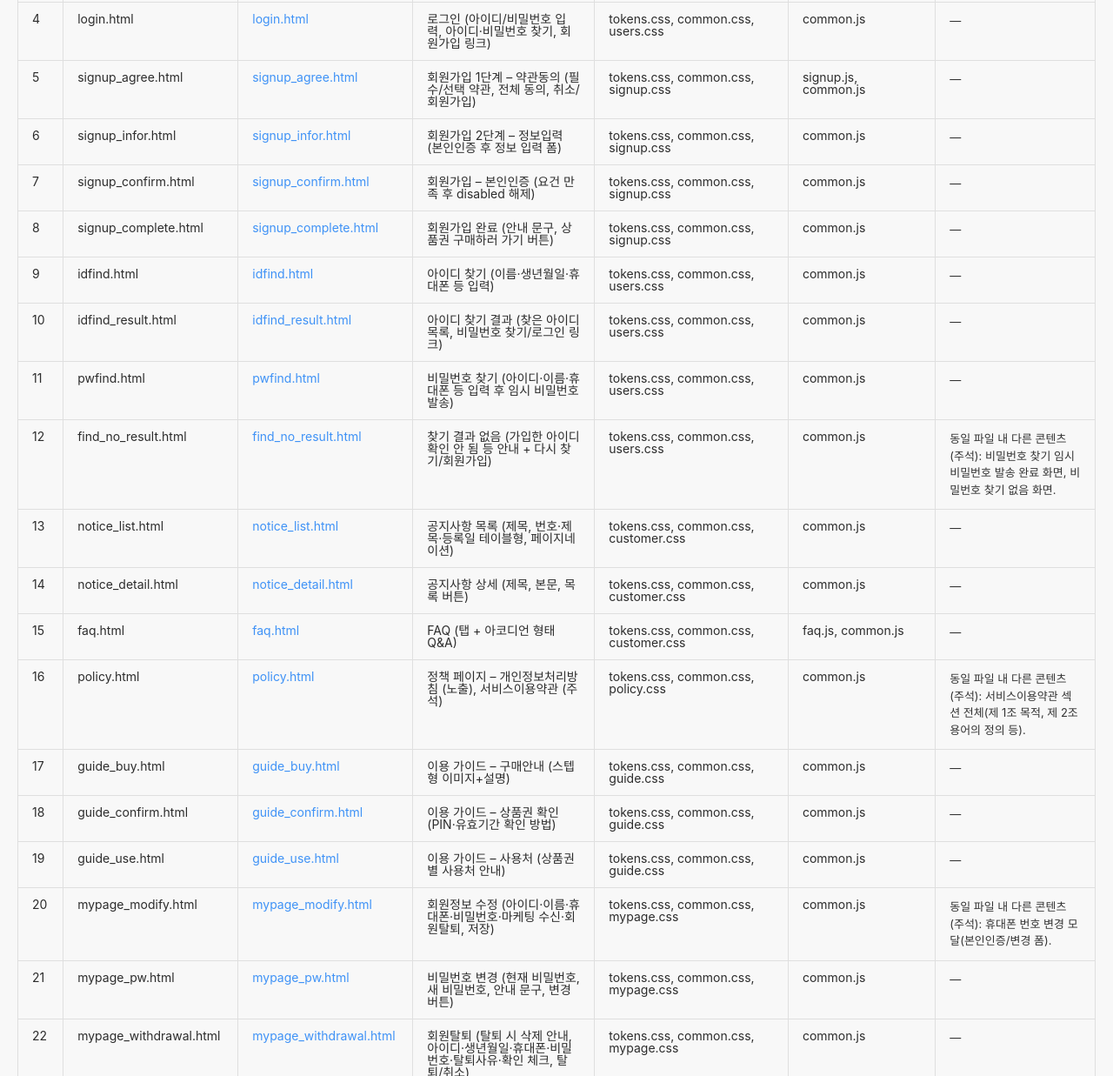
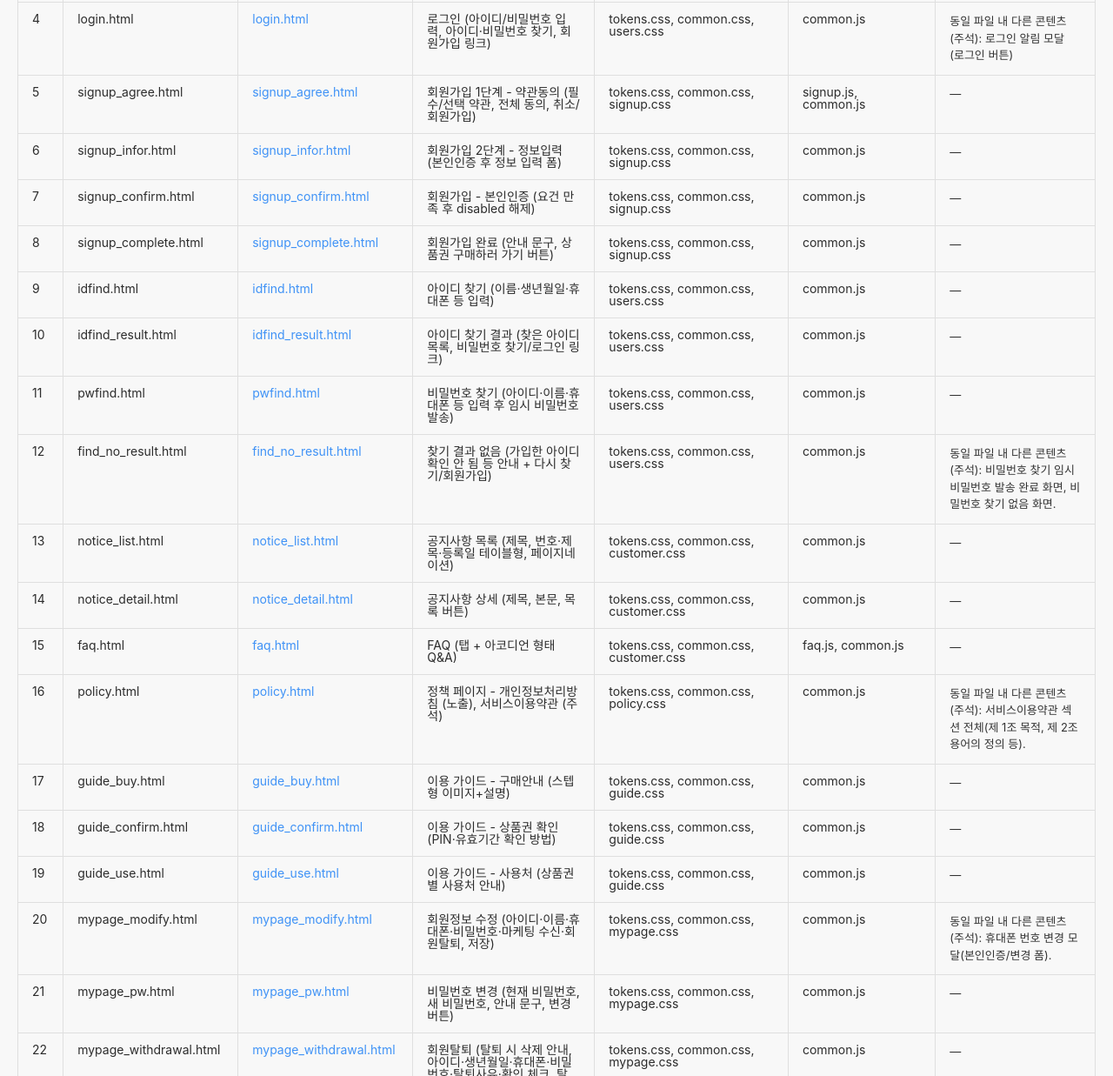
Before and after one commit to kangHyungChul/pk, a plain HTML site: page 산출물정리.html in a window 1280 px wide. Shown: the part 352-1589 px from the top of the page at 87% size. Drawn offline with Linux system fonts and the light colour scheme; a web font is replaced by a local one.

Commit message:
fix: 산출물

```diff
--- a/css/common.css
+++ b/css/common.css
@@ -815,6 +815,11 @@ ol {
   }
 
   .modal__dialog {
+    padding: 24px;
     border-radius: 8px;
   }
+
+  .modal--lg .modal__dialog {
+    width: auto;
+  }
 }
--- a/css/mypage.css
+++ b/css/mypage.css
@@ -480,6 +480,10 @@
     margin: 26px auto 0;
   }
 
+  .modal-phone__form .form-group__field {
+    flex: unset;
+  }
+
   .mypage-history__subtitle {
     font-size: 18px;
     line-height: 26px;
--- a/산출물정리.html
+++ b/산출물정리.html
@@ -72,13 +72,13 @@
           <td>로그인 (아이디/비밀번호 입력, 아이디·비밀번호 찾기, 회원가입 링크)</td>
           <td>tokens.css, common.css, users.css</td>
           <td>common.js</td>
-          <td class="note">—</td>
+          <td class="note">동일 파일 내 다른 콘텐츠(주석): 로그인 알림 모달 (로그인 버튼)</td>
         </tr>
         <tr>
           <td>5</td>
           <td>signup_agree.html</td>
           <td><a href="signup_agree.html">signup_agree.html</a></td>
-          <td>회원가입 1단계 – 약관동의 (필수/선택 약관, 전체 동의, 취소/회원가입)</td>
+          <td>회원가입 1단계 - 약관동의 (필수/선택 약관, 전체 동의, 취소/회원가입)</td>
           <td>tokens.css, common.css, signup.css</td>
           <td>signup.js, common.js</td>
           <td class="note">—</td>
@@ -87,7 +87,7 @@
           <td>6</td>
           <td>signup_infor.html</td>
           <td><a href="signup_infor.html">signup_infor.html</a></td>
-          <td>회원가입 2단계 – 정보입력 (본인인증 후 정보 입력 폼)</td>
+          <td>회원가입 2단계 - 정보입력 (본인인증 후 정보 입력 폼)</td>
           <td>tokens.css, common.css, signup.css</td>
           <td>common.js</td>
           <td class="note">—</td>
@@ -96,7 +96,7 @@
           <td>7</td>
           <td>signup_confirm.html</td>
           <td><a href="signup_confirm.html">signup_confirm.html</a></td>
-          <td>회원가입 – 본인인증 (요건 만족 후 disabled 해제)</td>
+          <td>회원가입 - 본인인증 (요건 만족 후 disabled 해제)</td>
           <td>tokens.css, common.css, signup.css</td>
           <td>common.js</td>
           <td class="note">—</td>
@@ -177,7 +177,7 @@
           <td>16</td>
           <td>policy.html</td>
           <td><a href="policy.html">policy.html</a></td>
-          <td>정책 페이지 – 개인정보처리방침 (노출), 서비스이용약관 (주석)</td>
+          <td>정책 페이지 - 개인정보처리방침 (노출), 서비스이용약관 (주석)</td>
           <td>tokens.css, common.css, policy.css</td>
           <td>common.js</td>
           <td class="note">동일 파일 내 다른 콘텐츠(주석): 서비스이용약관 섹션 전체(제 1조 목적, 제 2조 용어의 정의 등).</td>
@@ -186,7 +186,7 @@
           <td>17</td>
           <td>guide_buy.html</td>
           <td><a href="guide_buy.html">guide_buy.html</a></td>
-          <td>이용 가이드 – 구매안내 (스텝형 이미지+설명)</td>
+          <td>이용 가이드 - 구매안내 (스텝형 이미지+설명)</td>
           <td>tokens.css, common.css, guide.css</td>
           <td>common.js</td>
           <td class="note">—</td>
@@ -195,7 +195,7 @@
           <td>18</td>
           <td>guide_confirm.html</td>
           <td><a href="guide_confirm.html">guide_confirm.html</a></td>
-          <td>이용 가이드 – 상품권 확인 (PIN·유효기간 확인 방법)</td>
+          <td>이용 가이드 - 상품권 확인 (PIN·유효기간 확인 방법)</td>
           <td>tokens.css, common.css, guide.css</td>
           <td>common.js</td>
           <td class="note">—</td>
@@ -204,7 +204,7 @@
           <td>19</td>
           <td>guide_use.html</td>
           <td><a href="guide_use.html">guide_use.html</a></td>
-          <td>이용 가이드 – 사용처 (상품권별 사용처 안내)</td>
+          <td>이용 가이드 - 사용처 (상품권별 사용처 안내)</td>
           <td>tokens.css, common.css, guide.css</td>
           <td>common.js</td>
           <td class="note">—</td>
```
